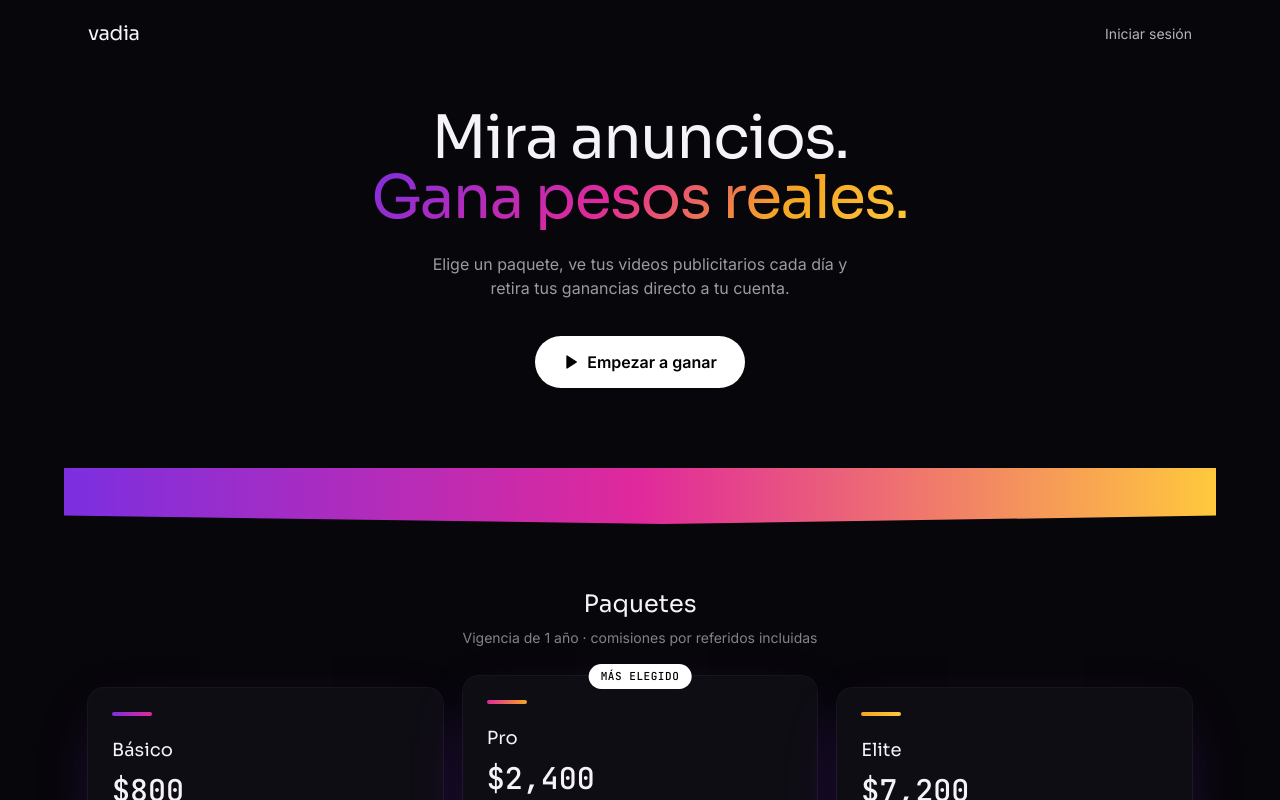
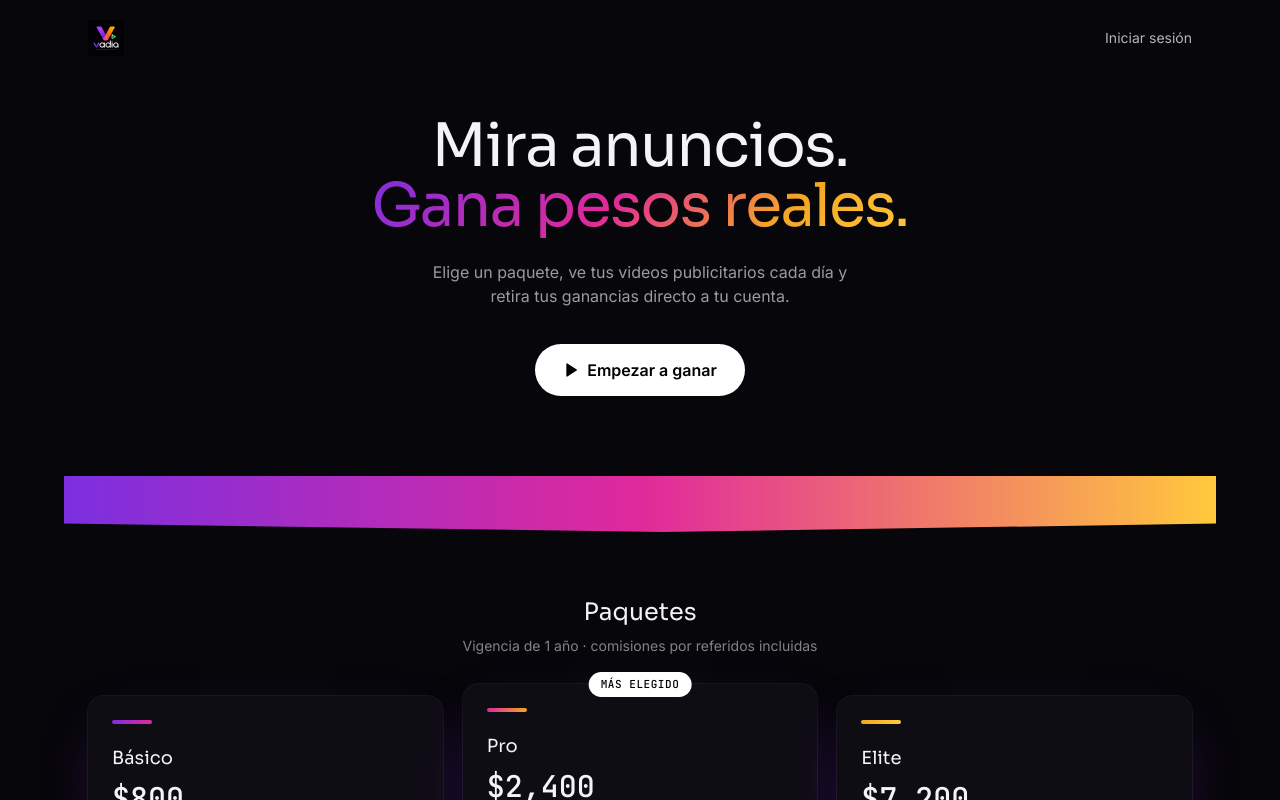
Before and after one commit to jacintoures-oss/vadia-app, a React (Vite) app: page / in a window 1280 px wide. Shown: the top 800 px of the page. Built offline with nearby package versions, Linux system fonts and the light colour scheme.

Commit message:
Update Landing.jsx

```diff
--- a/src/pages/Landing.jsx
+++ b/src/pages/Landing.jsx
@@ -39,7 +39,7 @@ export default function Landing({ onGetStarted, onLogin }) {
     <div className="min-h-screen">
       {/* Nav */}
       <nav className="flex items-center justify-between px-6 py-5 max-w-6xl mx-auto">
-        <span className="font-display font-800 text-xl tracking-tight">vadia</span>
+        <img src="/logo.png" alt="Vadia" className="h-9 w-auto" />
         <button onClick={onLogin} className="text-sm text-white/70 hover:text-white transition">
           Iniciar sesión
         </button>
```
